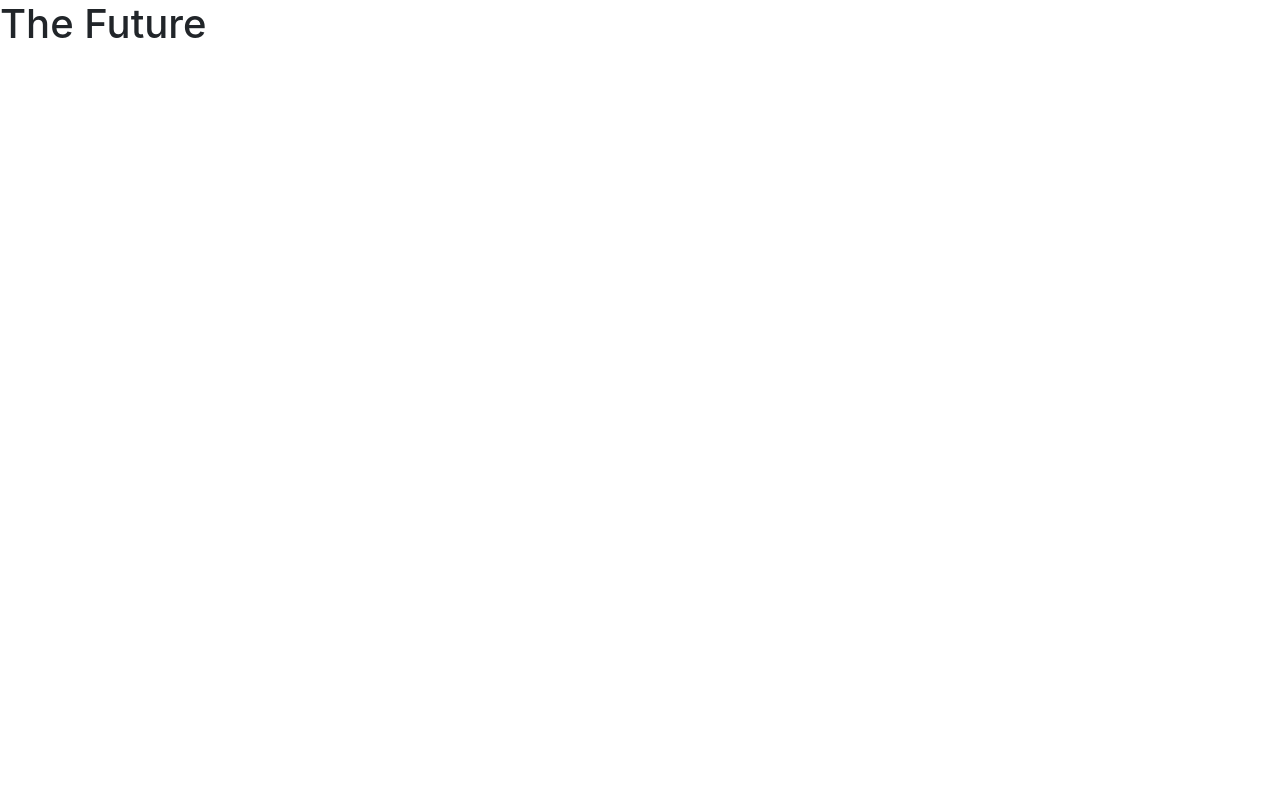
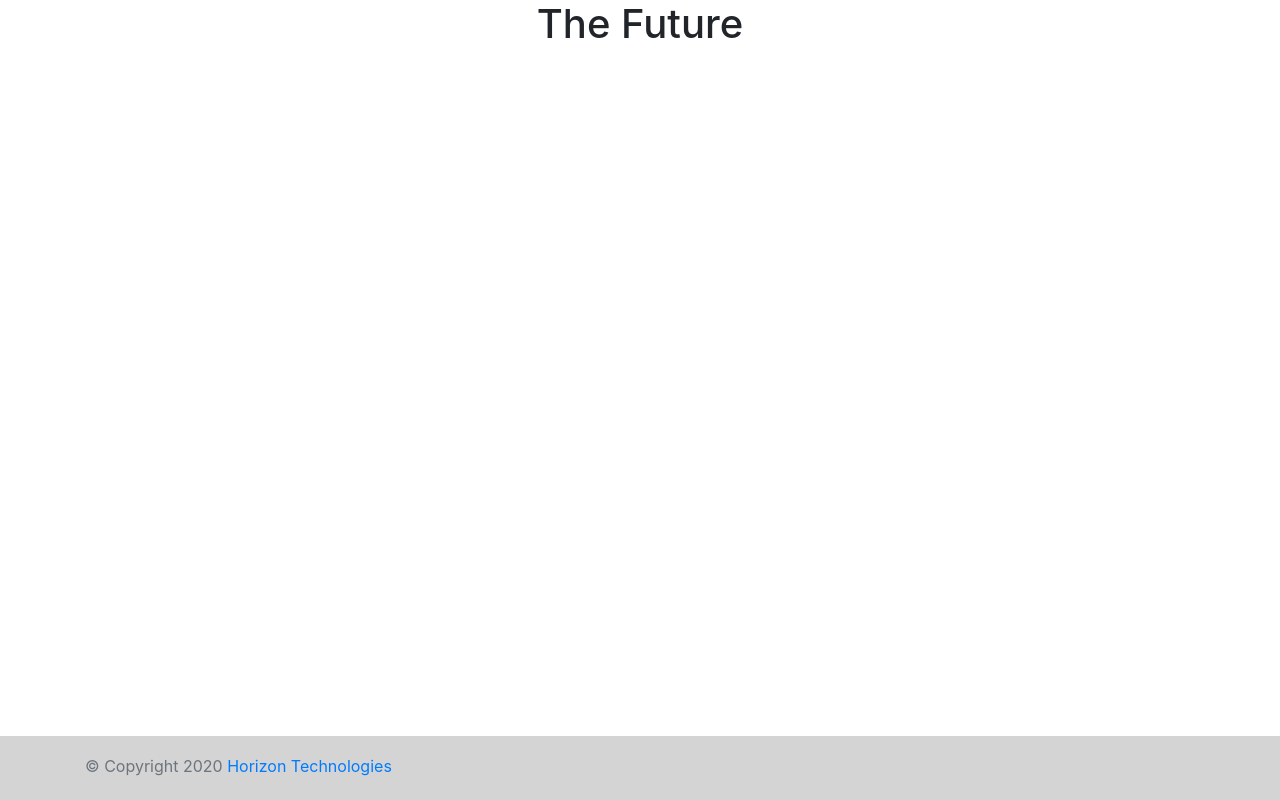
Before and after one commit to m23ck/horizon-technologies, a plain HTML site: page index.html in a window 1280 px wide. Drawn offline with nearby package versions, Linux system fonts and the light colour scheme.

Commit message:
added the footer to index

```diff
--- a/index.html
+++ b/index.html
@@ -1,22 +1,48 @@
 <!doctype html>
 <html lang="en">
-  <head>
+
+<head>
     <!-- Required meta tags -->
     <meta charset="utf-8">
     <meta name="viewport" content="width=device-width, initial-scale=1, shrink-to-fit=no">
 
     <!-- Bootstrap CSS -->
-    <link rel="stylesheet" href="https://stackpath.bootstrapcdn.com/bootstrap/4.3.1/css/bootstrap.min.css" integrity="sha384-ggOyR0iXCbMQv3Xipma34MD+dH/1fQ784/j6cY/iJTQUOhcWr7x9JvoRxT2MZw1T" crossorigin="anonymous">
+    <link rel="stylesheet" href="https://stackpath.bootstrapcdn.com/bootstrap/4.3.1/css/bootstrap.min.css"
+        integrity="sha384-ggOyR0iXCbMQv3Xipma34MD+dH/1fQ784/j6cY/iJTQUOhcWr7x9JvoRxT2MZw1T" crossorigin="anonymous">
+    <link rel="stylesheet" href="./src/styles.css">
+    <title>Horizon Technologies</title>
+</head>
 
-    <title>Horizon Technologies</title>
-  </head>
-  <body>
-    <h1>The Future</h1>
+<body>
+    <center>
 
+        <h1>The Future</h1>
+    </center>
+    <footer class="footer">
+        <div class="container">
+            <div class="row">
+                <!-- <div class="col-3">
+                    <span class="text-muted font-sans">Made with &hearts; by @</span><a
+                        href="https://instagram.com/m23ck">M23CK</a>
+                </div> -->
+                <div class="col-sm">
+                    <span class="text-muted font-sans"> &copy; Copyright 2020 </span><a
+                        href="http://horizon-technologies.tech/">Horizon Technologies</a>
+                </div>
+            </div>
+        </div>
+    </footer>
     <!-- Optional JavaScript -->
     <!-- jQuery first, then Popper.js, then Bootstrap JS -->
-    <script src="https://code.jquery.com/jquery-3.3.1.slim.min.js" integrity="sha384-q8i/X+965DzO0rT7abK41JStQIAqVgRVzpbzo5smXKp4YfRvH+8abtTE1Pi6jizo" crossorigin="anonymous"></script>
-    <script src="https://cdnjs.cloudflare.com/ajax/libs/popper.js/1.14.7/umd/popper.min.js" integrity="sha384-UO2eT0CpHqdSJQ6hJty5KVphtPhzWj9WO1clHTMGa3JDZwrnQq4sF86dIHNDz0W1" crossorigin="anonymous"></script>
-    <script src="https://stackpath.bootstrapcdn.com/bootstrap/4.3.1/js/bootstrap.min.js" integrity="sha384-JjSmVgyd0p3pXB1rRibZUAYoIIy6OrQ6VrjIEaFf/nJGzIxFDsf4x0xIM+B07jRM" crossorigin="anonymous"></script>
-  </body>
+    <script src="https://code.jquery.com/jquery-3.3.1.slim.min.js"
+        integrity="sha384-q8i/X+965DzO0rT7abK41JStQIAqVgRVzpbzo5smXKp4YfRvH+8abtTE1Pi6jizo" crossorigin="anonymous">
+    </script>
+    <script src="https://cdnjs.cloudflare.com/ajax/libs/popper.js/1.14.7/umd/popper.min.js"
+        integrity="sha384-UO2eT0CpHqdSJQ6hJty5KVphtPhzWj9WO1clHTMGa3JDZwrnQq4sF86dIHNDz0W1" crossorigin="anonymous">
+    </script>
+    <script src="https://stackpath.bootstrapcdn.com/bootstrap/4.3.1/js/bootstrap.min.js"
+        integrity="sha384-JjSmVgyd0p3pXB1rRibZUAYoIIy6OrQ6VrjIEaFf/nJGzIxFDsf4x0xIM+B07jRM" crossorigin="anonymous">
+    </script>
+</body>
+
 </html>
--- /dev/null
+++ b/src/styles.css
@@ -0,0 +1,17 @@
+
+.footer {
+    position: absolute;
+    bottom: 0;
+    width: 100%;
+    height: 4rem; /* Set the fixed height of the footer here */
+    line-height: 60px; /* Vertically center the text there */
+    background-color: #d4d4d4;
+  }
+
+  html {
+    position: relative;
+    min-height: 100%;
+  }
+  body {
+    margin-bottom: 4rem; /* Margin bottom by footer height */
+  }
```
